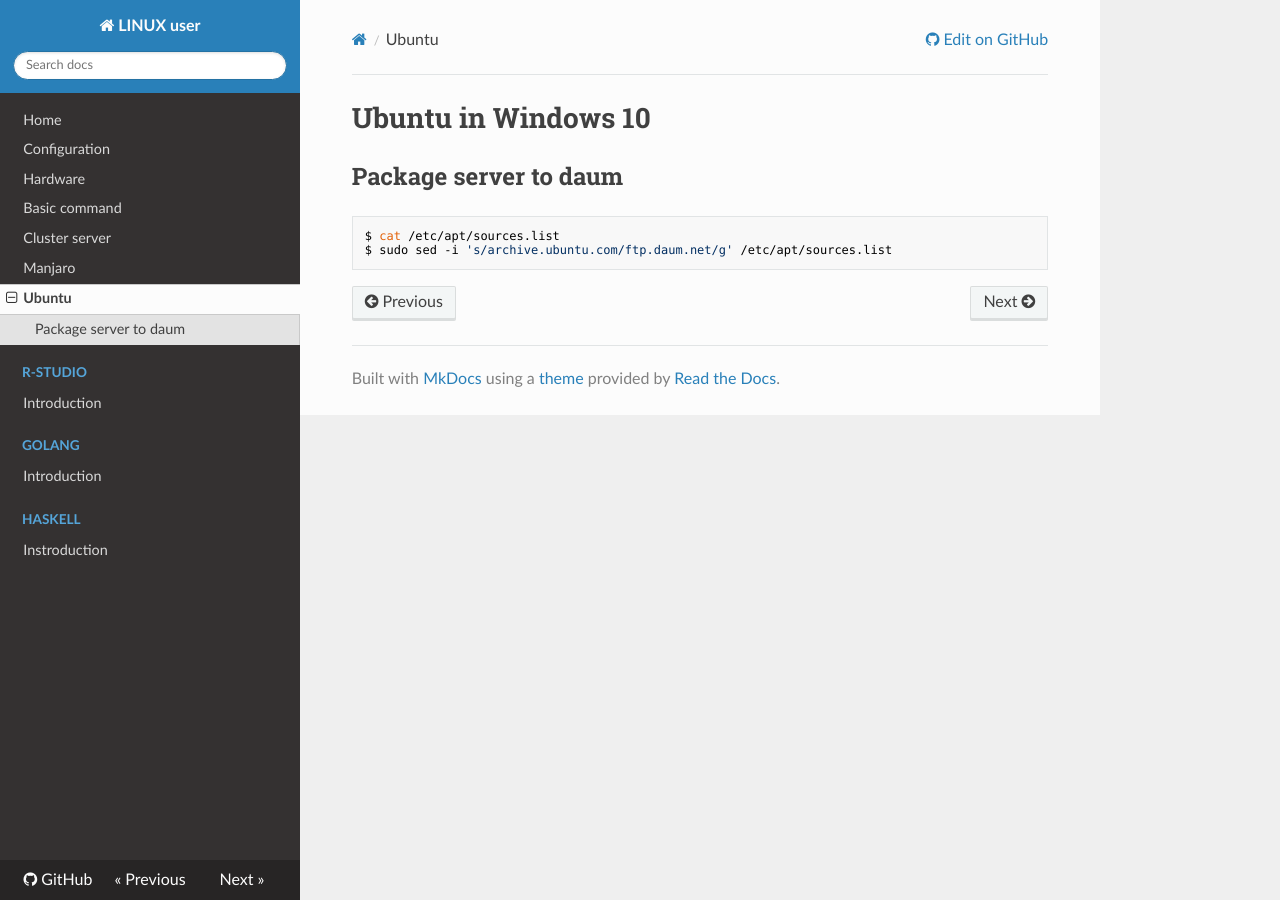
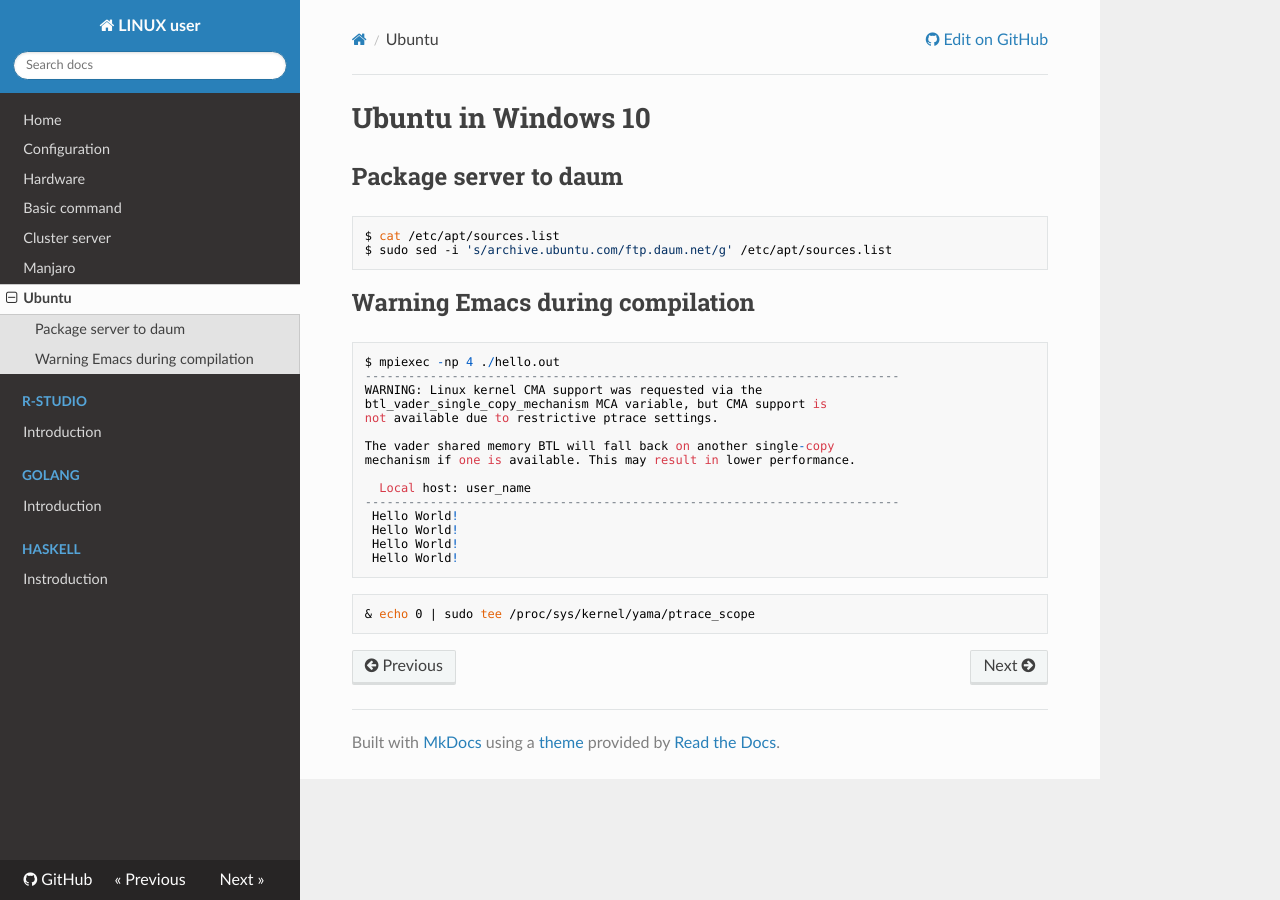
Before and after one commit to WonyoungCho/LINUX, an MkDocs documentation site: the page built from docs/ubuntu_conf.md, in a window 1280 px wide. Built offline with MkDocs 1.6.1, drawn with Linux system fonts in a browser that asks for light colours; nearby versions of some CDN libraries; old or Windows-style settings are respelled for this version of MkDocs.

Commit message:
Update ubuntu_conf.md

````diff
--- a/docs/ubuntu_conf.md
+++ b/docs/ubuntu_conf.md
@@ -6,3 +6,28 @@
 $ cat /etc/apt/sources.list
 $ sudo sed -i 's/archive.ubuntu.com/ftp.daum.net/g' /etc/apt/sources.list
 ```
+
+## Warning Emacs during compilation
+
+```
+$ mpiexec -np 4 ./hello.out
+--------------------------------------------------------------------------
+WARNING: Linux kernel CMA support was requested via the
+btl_vader_single_copy_mechanism MCA variable, but CMA support is
+not available due to restrictive ptrace settings.
+
+The vader shared memory BTL will fall back on another single-copy
+mechanism if one is available. This may result in lower performance.
+
+  Local host: user_name
+--------------------------------------------------------------------------
+ Hello World!
+ Hello World!
+ Hello World!
+ Hello World!
+```
+
+
+```sh
+& echo 0 | sudo tee /proc/sys/kernel/yama/ptrace_scope
+```
````
